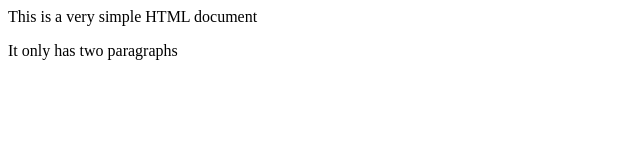
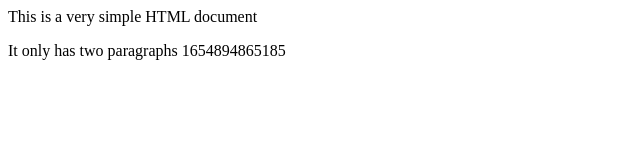
Before and after one commit to SachithDassanayaka/sachithdassanayaka.github.io, a plain HTML site: page index.html in a window 1280 px wide. Shown: the whole page, without its empty margins (0-640 px from the left). Drawn offline with Linux system fonts and the light colour scheme.

Commit message:
second commit

```diff
--- a/index.html
+++ b/index.html
@@ -6,6 +6,7 @@
 </head>
 <body>
 <p>This is a very simple HTML document</p>
-<p>It only has two paragraphs</p>
+<p>It only has two paragraphs
+1654894865185</p>
 </body>
 </html>
```
